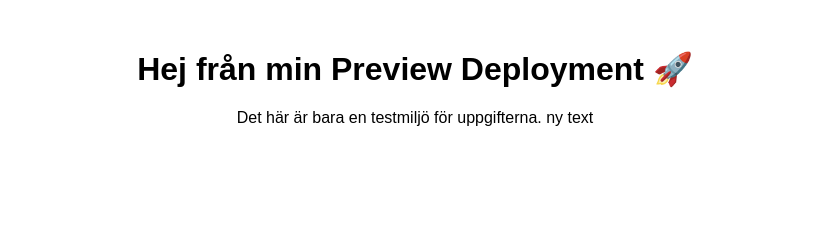
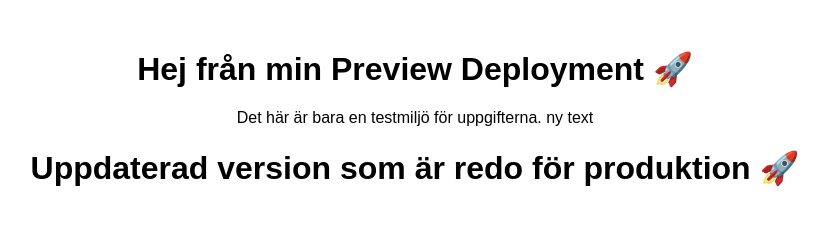
Before and after one commit to Asplund1/Uppgifter-vecka-39-41-42-43, a website: page public/index.html in a window 1280 px wide. Shown: the whole page, without its empty margins (225-1053 px from the left). Drawn offline with Linux system fonts and the light colour scheme.

Commit message:
CD test – ny text för produktion

```diff
--- a/public/index.html
+++ b/public/index.html
@@ -7,5 +7,7 @@
   <body style="font-family: sans-serif; text-align:center; margin-top:50px;">
     <h1>Hej från min Preview Deployment 🚀</h1>
     <p>Det här är bara en testmiljö för uppgifterna. ny text</p>
+    <h1>Uppdaterad version som är redo för produktion 🚀</h1>
+
   </body>
 </html>
```
